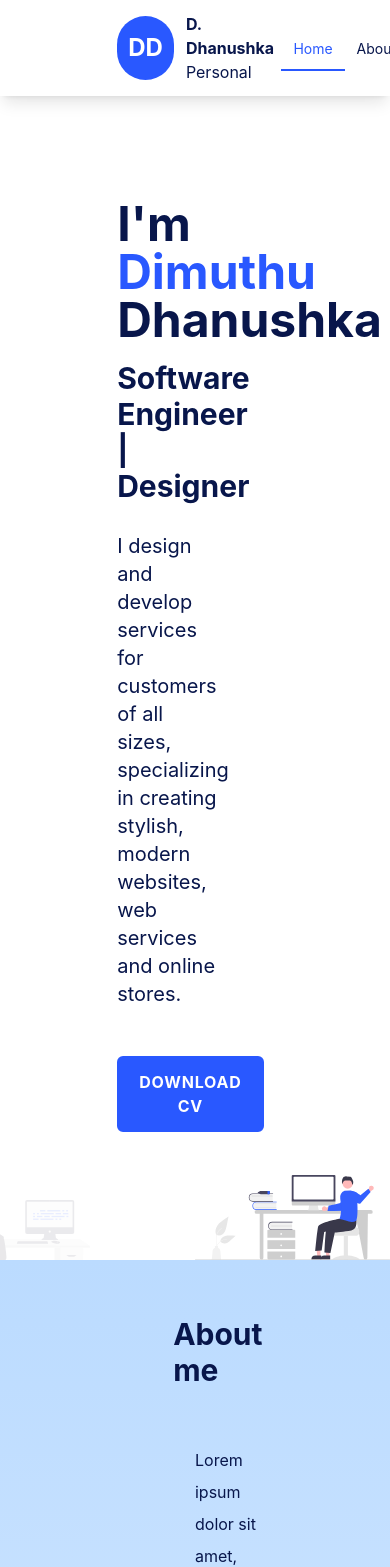
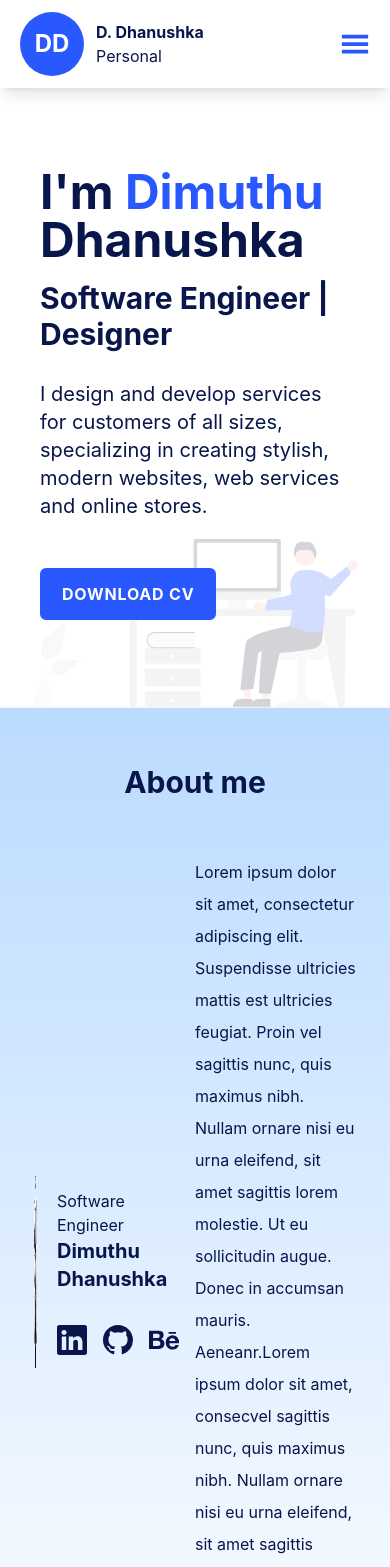
Before and after one commit to madusankanipunajith/portfolio-2023, a React (Create React App) app: page / in a window 390 px wide. Shown: the top 1567 px of the page. Built offline with nearby package versions, Linux system fonts and the light colour scheme; the HTML template or start-up script is replaced by a standard one.

Commit message:
mobile responsive hero

```diff
--- a/src/About.js
+++ b/src/About.js
@@ -1,10 +1,13 @@
 import React from "react";
 import avatar from "./images/avatar 1.png";
-import { BsLinkedin, BsGithub } from "react-icons/bs";
+import { BsLinkedin, BsGithub, BsBehance } from "react-icons/bs";
 
 const About = () => {
 	return (
-		<section className="grid grid-cols-12 gap-4 min-h-[500px] items-center" id="about">
+		<section
+			className="grid grid-cols-12 gap-4 min-h-[500px] items-center"
+			id="about"
+		>
 			<div className="col-start-2 col-span-10">
 				<h1 className=" text-3xl font-bold text-center p-14">About me</h1>
 				<div className="flex pt-0 pb-20">
@@ -17,9 +20,15 @@ const About = () => {
 							<h3 className="">Software Engineer</h3>
 							<p className=" font-bold text-xl">Dimuthu Dhanushka</p>
 							<div className="flex mt-8">
-								<a href="#"><BsLinkedin className=" text-3xl mr-4 transition hover:text-primary" /></a>
-								<a href="#"><BsGithub className=" text-3xl mr-4 transition hover:text-primary" /></a>
-								<a href="#"><BsLinkedin className=" text-3xl mr-4 transition hover:text-primary" /></a>
+								<a href="#">
+									<BsLinkedin className=" text-3xl mr-4 transition hover:text-primary" />
+								</a>
+								<a href="#">
+									<BsGithub className=" text-3xl mr-4 transition hover:text-primary" />
+								</a>
+								<a href="#">
+									<BsBehance className=" text-3xl mr-4 transition hover:text-primary" />
+								</a>
 							</div>
 						</div>
 					</div>
--- a/src/App.js
+++ b/src/App.js
@@ -8,35 +8,43 @@ import Hero from "./Hero";
 import Port from "./Port";
 import Skills from "./Skills";
 import bgImg from "./images/undraw_hello_re_3evm.svg";
-import bgImgLeft from "./images/undraw_feeling_proud_qne1.svg"
+import bgImgLeft from "./images/undraw_feeling_proud_qne1.svg";
+import {
+	Link,
+	Button,
+	Element,
+	Events,
+	animateScroll as scroll,
+} from "react-scroll";
 
 function App() {
 	return (
 		<main className="h-screen text-dark">
-			<div className="px-[100px] bg-white/60 backdrop-blur-md shadow-lg fixed top-0 left-0 right-0 z-30">
+			<div className="lg:px-[100px] bg-white/60 backdrop-blur-md shadow-lg fixed top-0 left-0 right-0 z-30">
 				<div className="">
 					<Header />
+
 				</div>
 			</div>
-			<div className="px-[100px] relative">
+			<div className="md:px-[100px] relative">
 				<Hero />
 				<div classname="">
 					<img
-						className="absolute bottom-0 right-0 w-1/2 opacity-95"
+						className="absolute bottom-0 right-0 lg:w-1/2 w-full opacity-20 lg:opacity-95 z-1"
 						src={bgImg}
 						alt="img"
 					/>
 					<img
-						className="absolute -bottom-10 -left-10 w-1/3 opacity-10"
+						className="absolute -bottom-20 opacity-10 -left-10 w-1/3  z-1 hidden lg:block"
 						src={bgImgLeft}
 						alt="img"
 					/>
 				</div>
 			</div>
-			<div className=" px-[100px] relative bg-gradient-to-b from-[#BBDBFF] to-white">
+			<div className=" md:px-[100px] relative bg-gradient-to-b from-[#BBDBFF] to-white">
 				<About />
 			</div>
-			<div className="px-[100px]">
+			<div className="md:px-[100px]">
 				<Edu />
 				<Exp />
 				<Port />
--- a/src/Header.js
+++ b/src/Header.js
@@ -1,4 +1,5 @@
 import React from "react";
+import { GiHamburgerMenu } from "react-icons/gi";
 import * as Scroll from "react-scroll";
 import {
 	Link,
@@ -6,8 +7,6 @@ import {
 	Element,
 	Events,
 	animateScroll as scroll,
-	scrollSpy,
-	scroller,
 } from "react-scroll";
 
 const Header = () => {
@@ -18,13 +17,14 @@ const Header = () => {
 		borderBottomWidth: "2px",
 	};
 	return (
-		<section className="grid grid-cols-12 gap-4">
+		<>
+			<section className="md:grid grid-cols-12 gap-4">
 				<div className="col-start-2 col-span-10">
-				<div className=" flex flex-row py-3 justify-between items-center">
+					<div className=" flex flex-row py-3 px-5 lg:px-0 justify-between items-center">
 						{/* LOGO */}
 						<div className="flex items-center">
 							<div className="flex flex-col rounded-full w-16 h-16 text-center justify-center bg-primary">
-							<p className=" text-white font-bold text-2xl ">DD</p>
+								<p className=" text-white font-bold text-2xl  ">DD</p>
 							</div>
 							<div className="ml-3">
 								<p className="font-bold">D. Dhanushka</p>
@@ -32,8 +32,13 @@ const Header = () => {
 							</div>
 						</div>
 
+						{/* Mobile */}
+						<button className="block lg:hidden">
+							<GiHamburgerMenu className=" text-primary text-3xl hover:text-dark" />
+						</button>
+
 						{/* NAVBAR */}
-					<nav>
+						<nav className="hidden lg:block ">
 							<ul className="list-none">
 								<Link
 									className={navListItemStyle}
@@ -48,7 +53,8 @@ const Header = () => {
 								</Link>
 								<Link
 									className={navListItemStyle}
-								activeStyle={active}d
+									activeStyle={active}
+									d
 									to="about"
 									spy={true}
 									smooth={true}
@@ -109,6 +115,22 @@ const Header = () => {
 					</div>
 				</div>
 			</section>
+			{/* <nav className="block lg:hidden ">
+				<ul className="list-none">
+					<Link
+						className="p-5 block"
+						// activeStyle={active}
+						to="home"
+						spy={true}
+						smooth={true}
+						offset={-160}
+						duration={500}
+					>
+						Home
+					</Link>
+				</ul>
+			</nav> */}
+		</>
 	);
 };
 
--- a/src/Hero.js
+++ b/src/Hero.js
@@ -6,13 +6,13 @@ import bgImg from "./images/undraw_hello_re_3evm.svg";
 
 const Hero = () => {
 	return (
-		<section className="grid grid-cols-12 gap-4 h-full pt-40 pb-32 w-full " id="home">
-			<div className="col-start-2 col-span-10   relative">
-				<div className="w-2/3 z-2000">
-					<h1 className=" font-bold text-5xl mt-10">
+		<section className="lg:grid grid-cols-12 gap-4 h-full pt-32 lg:pt-40 pb-12 lg:pb-32 w-full" id="home">
+			<div className="col-start-2 col-span-10 relative p-10 lg:p-0">
+				<div className="lg:w-2/3 z-2000">
+					<h1 className=" font-bold text-5xl lg:mt-10 z-10 relative">
 						I'm <span className=" text-primary">Dimuthu</span> Dhanushka
 					</h1>
-					<h2 className=" text-3xl font-bold mt-4">
+					<h2 className=" text-3xl font-bold mt-4 z-10 relative">
 						Software Engineer | Designer
 					</h2>
 					<p className=" text-xl mt-7 font-sp z-10 relative">
```
Lines whose indentation alone changed are shown as unchanged.
